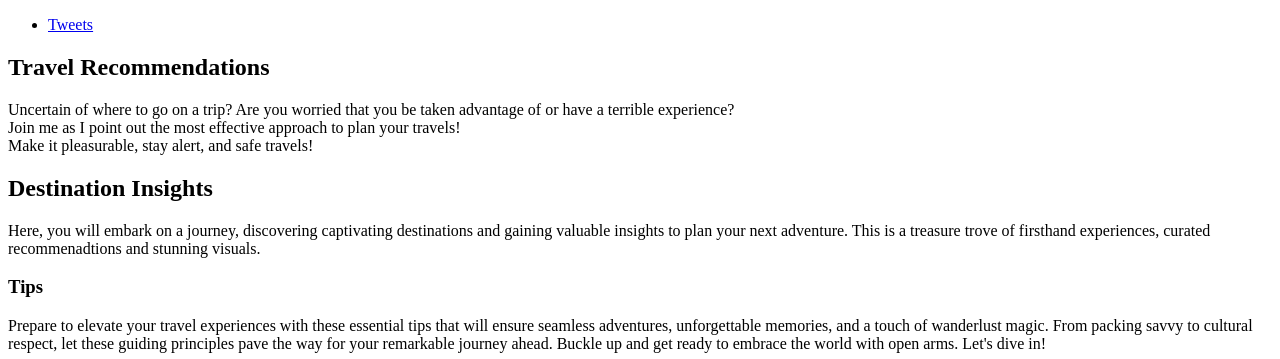
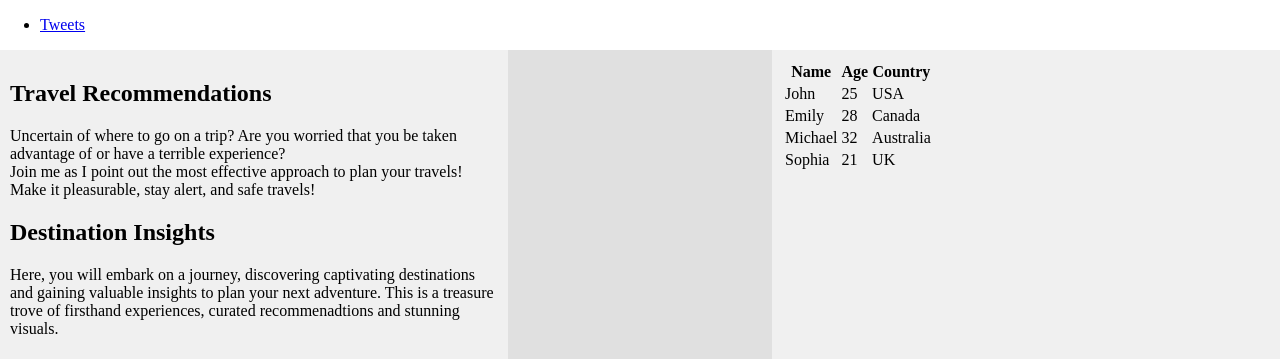
Before and after one commit to Feben145/My_First_Portfolio, a plain HTML site: page css_basic/index.html in a window 1280 px wide. Shown: the top 359 px of the page. Drawn offline with Linux system fonts and the light colour scheme.

Commit message:
multiple code added

```diff
--- a/css_basic/index.html
+++ b/css_basic/index.html
@@ -1,6 +1,8 @@
 <!DOCTYPE html>
 <html lang="en">
 <head>
+   <link href="base.css" rel="stylesheet">
+<link href="styles.css" rel="stylesheet">
    <meta charset="UTF-8">
    <meta name="viewport" content="width=device-width, initial-scale=1.0">
    <title>Travel tips</title>
--- a/css_basic/styles.css
+++ b/css_basic/styles.css
@@ -4,7 +4,7 @@ body {
     flex-direction: column;
     margin: 0;
     min-height: 100vh;
-
+}
   main {
     display: flex;
     flex-direction: row;
```
Also changed, not shown: css_basic/tweets.html (+2 -0 lines).
